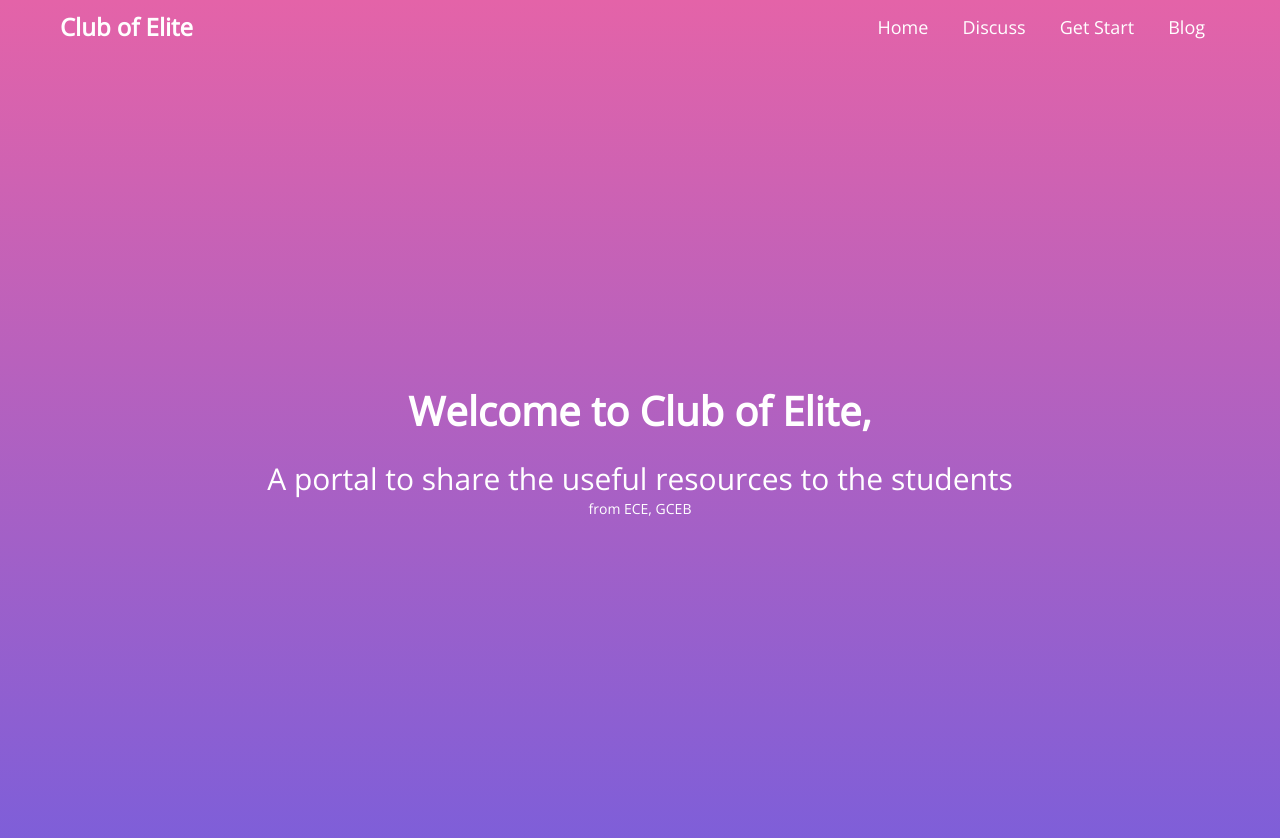
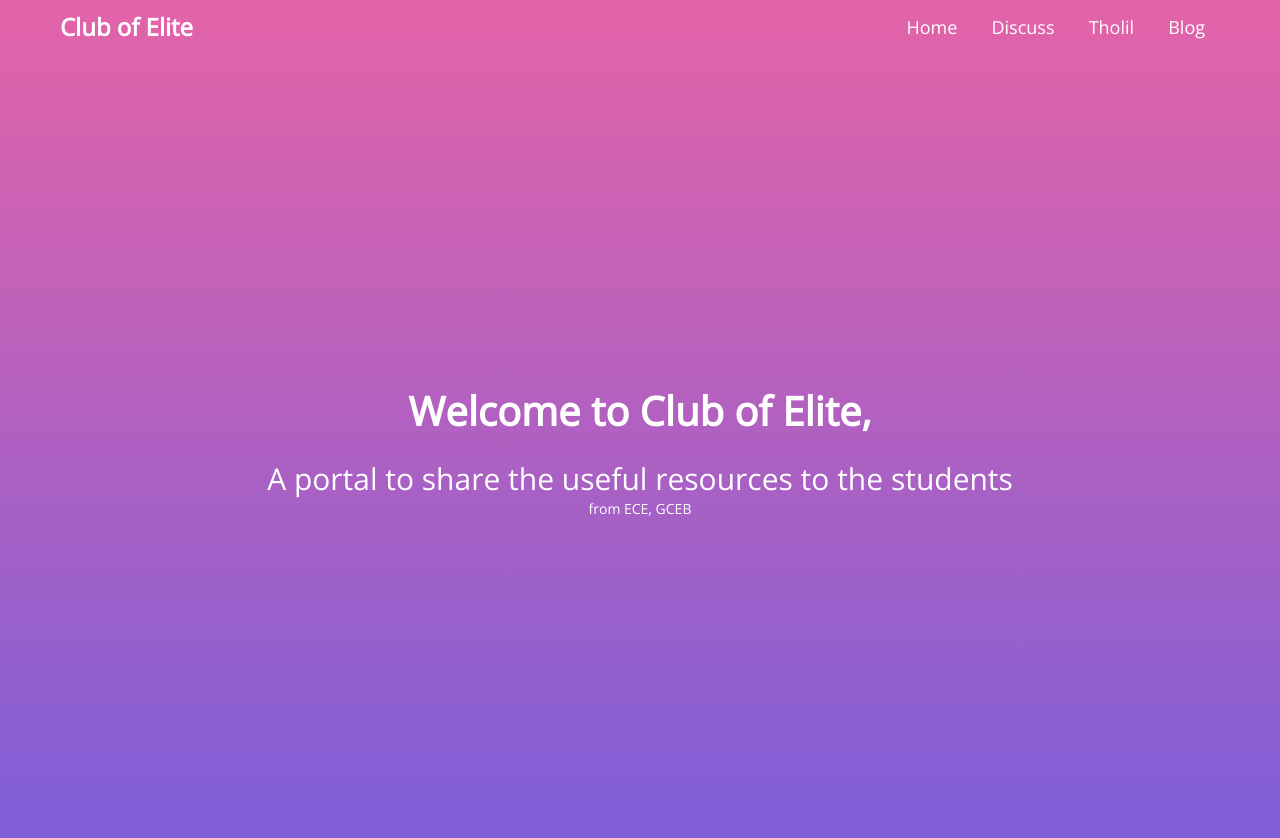
Before and after one commit to COE-ECE-GCEB/COE-ECE-GCEB, a Jekyll site: the page built from index.html, in a window 1280 px wide and 900 px high. Shown: the top 838 px of the window. Built offline with Jekyll 4.4.1, drawn with Linux system fonts in a browser that asks for light colours.

Commit message:
updated header file

```diff
--- a/_includes/header.html
+++ b/_includes/header.html
@@ -85,8 +85,8 @@
             <div id="menu" class="close">
                 <a href="index.html">Home</a>
                 <a href="https://github.com/clubofelite-gceb/clubofelite-gceb.github.io/discussions/">Discuss</a>
-                <a href="indevelopment.html">Get Start</a>
-                <a href="indevelopment.html">Blog</a>
+                <a href="https://tholil.github.io">Tholil</a>
+                <a href="https://tholil.github.io/Pages/Blog/blog.html">Blog</a>
             </div>
             <a href="javascript:void(0);" class="icon" onclick="menu()"><i  class="fa fa-bars"></i></a>
         </nav>
```
